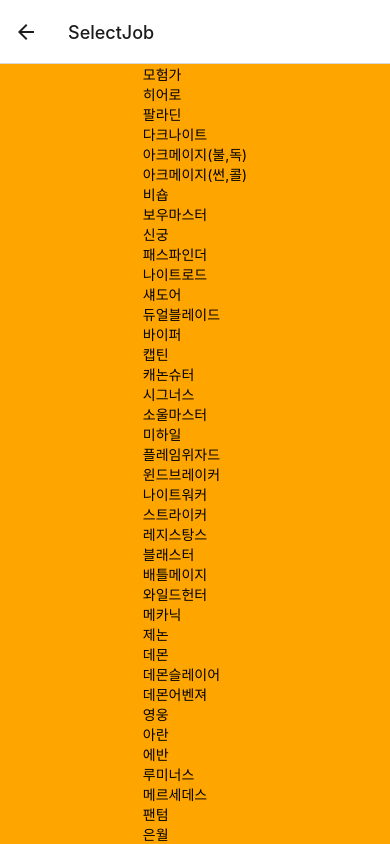
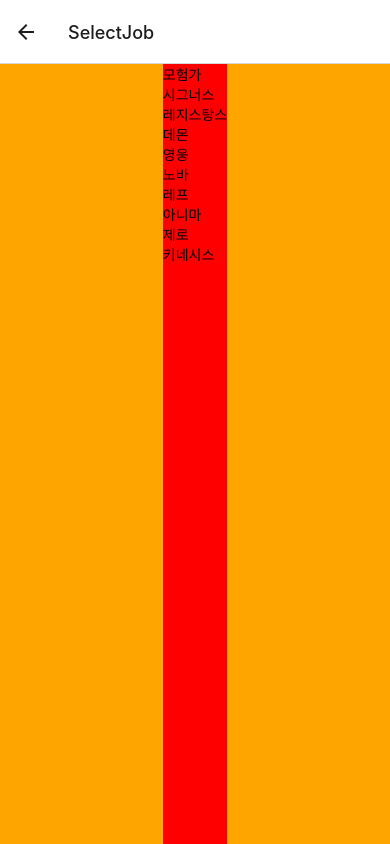
Before and after one commit to sunujun/Maple-Spec-Scouter, a React Native app: screen /SelectJob in a window 390 px wide. Built offline with nearby package versions, Linux system fonts and the light colour scheme; what react-native-responsive-dimensions would draw is missing.

Commit message:
직업 타입 press 시, 하위 직업 visible 변경 기능 추가

```diff
--- a/src/pages/SelectJob.tsx
+++ b/src/pages/SelectJob.tsx
@@ -1,12 +1,22 @@
-import React, { useCallback } from 'react';
+import React, { useCallback, useEffect, useState } from 'react';
 import { FlatList, Pressable, StyleSheet, Text, View } from 'react-native';
 import { JobInfo, Jobs, jobsDetail, JobType } from 'data/jobs';
+import { standardHeight, standardWidth } from 'styles';
 
 const SelectJob = () => {
     const jobTypes = Object.values(JobType).filter(value => !isNaN(Number(value)));
+    const jobTypesLength = jobTypes.length;
+
+    const [visible, setVisible] = useState<boolean[]>([]);
+    useEffect(() => {
+        for (let i = 0; i < jobTypesLength; i++) {
+            setVisible(prev => [...prev, false]);
+        }
+    }, [jobTypesLength]);
+
     const innerRenderItem = useCallback(({ item }: { item: JobInfo }) => {
         return (
-            <Pressable onPress={() => {}}>
+            <Pressable style={styles.item} onPress={() => {}}>
                 <Text>{Jobs[item.id]}</Text>
             </Pressable>
         );
@@ -15,21 +25,29 @@ const SelectJob = () => {
         return item.id.toString();
     }, []);
     const outerRenderItem = useCallback(
-        ({ item }: { item: string | JobType }) => {
+        ({ item, index }: { item: string | JobType; index: number }) => {
             return (
                 <View>
-                    <Pressable>
+                    <Pressable
+                        style={styles.item}
+                        onPress={() => {
+                            let newVisible = [...visible];
+                            newVisible[index] = !newVisible[index];
+                            setVisible(newVisible);
+                        }}>
                         <Text>{JobType[parseInt(item as string, 10)]}</Text>
                     </Pressable>
-                    <FlatList
-                        data={jobsDetail.filter(value => value.type === parseInt(item as string, 10))}
-                        renderItem={innerRenderItem}
-                        keyExtractor={innerKeyExtractor}
-                    />
+                    {visible[index] && (
+                        <FlatList
+                            data={jobsDetail.filter(value => value.type === parseInt(item as string, 10))}
+                            renderItem={innerRenderItem}
+                            keyExtractor={innerKeyExtractor}
+                        />
+                    )}
                 </View>
             );
         },
-        [innerKeyExtractor, innerRenderItem],
+        [innerKeyExtractor, innerRenderItem, visible],
     );
     const outerKeyExtractor = useCallback((item: string | JobType) => {
         return item.toString();
@@ -37,7 +55,12 @@ const SelectJob = () => {
 
     return (
         <View style={styles.background}>
-            <FlatList data={jobTypes} renderItem={outerRenderItem} keyExtractor={outerKeyExtractor} />
+            <FlatList
+                data={jobTypes}
+                renderItem={outerRenderItem}
+                keyExtractor={outerKeyExtractor}
+                style={styles.jobTypeFlatList}
+            />
         </View>
     );
 };
@@ -48,6 +71,16 @@ const styles = StyleSheet.create({
         alignItems: 'center',
         backgroundColor: 'orange',
     },
+    jobTypeFlatList: {
+        flex: 1,
+        width: standardWidth(360),
+        backgroundColor: 'red',
+    },
+    item: {
+        width: standardWidth(360),
+        height: standardHeight(50),
+        justifyContent: 'center',
+    },
 });
 
 export default SelectJob;
```
